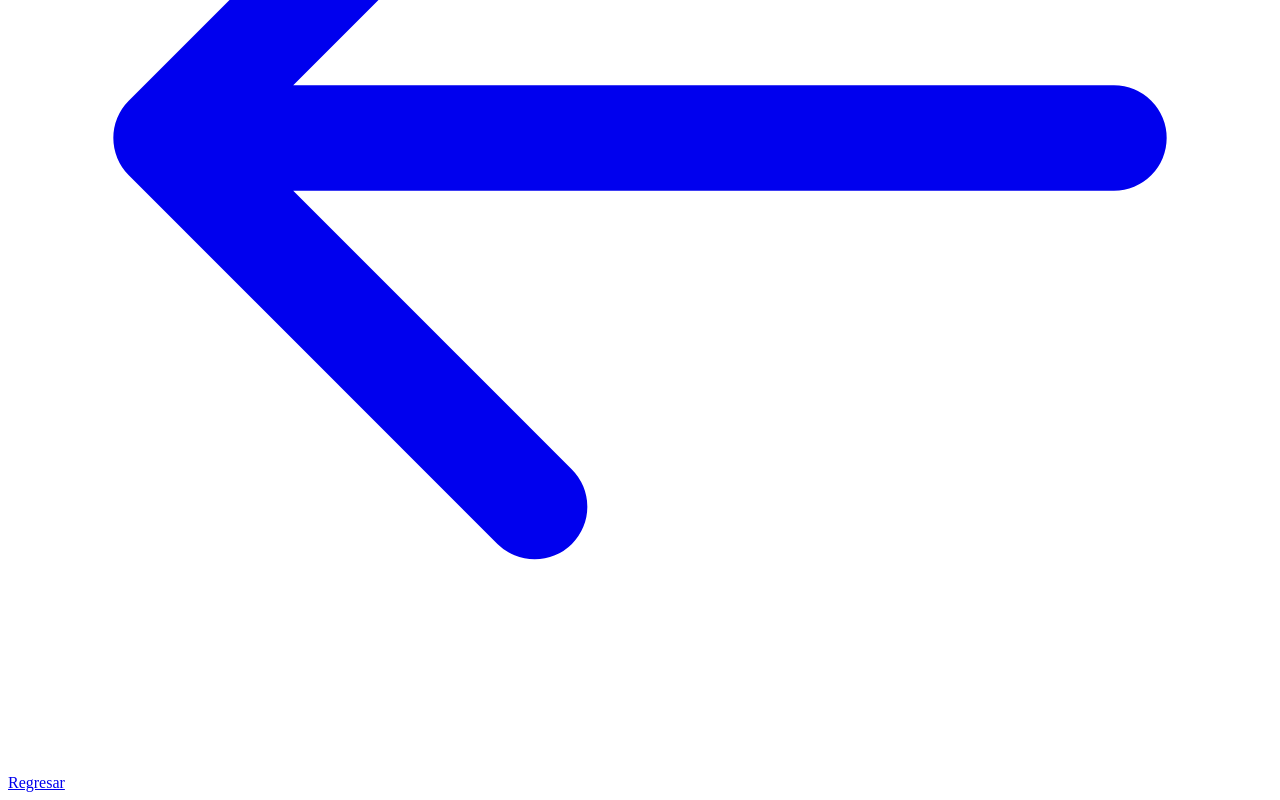
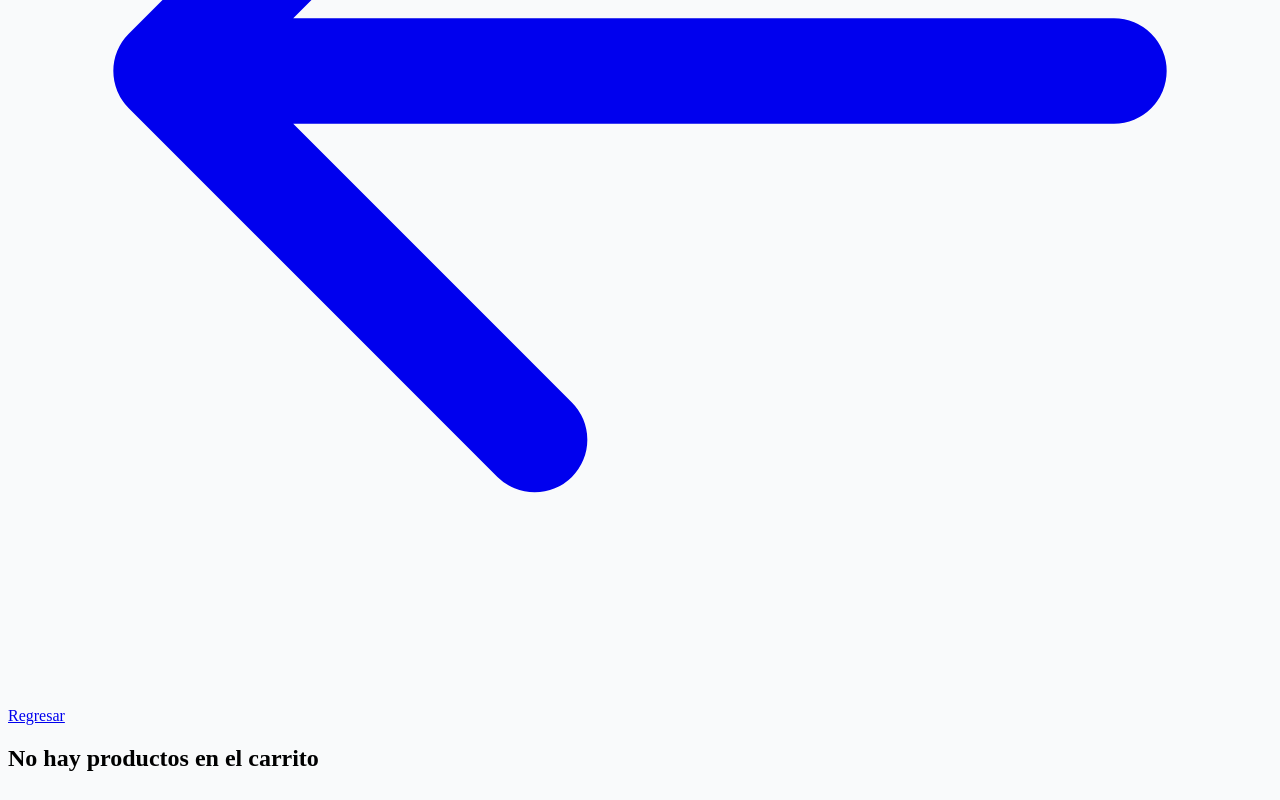
Before and after one commit to DarwinVallejo/shopping-cart, a Next.js app: page /cart in a window 1280 px wide. Shown: the part 1932-2732 px from the top of the page. Built offline with nearby package versions, Linux system fonts and the light colour scheme.

Commit message:
fix(001): styles, cart structure and readme

```diff
--- a/src/components/product/Products.tsx
+++ b/src/components/product/Products.tsx
@@ -15,6 +15,7 @@ const Products = () => {
 
     return (
         <div className="grid gap-6 grid-cols-1 mx-4 sm:grid-cols-3 lg:grid-cols-5 lg:mx-auto">
+            <h1 className="col-span-full font-semibold text-3xl text-gray-400">Oferta de los productos mas buscados en tu zona</h1>
             {
                  status === QUERY_STATUS.LOADING && (
                      <ProductSkeleton />
--- a/src/pages/_app.tsx
+++ b/src/pages/_app.tsx
@@ -4,6 +4,7 @@ import 'tailwindcss/tailwind.css'
 import Header from '../components/Header'
 import CarContext from '../context/CartContext';
 import useCart from '../hooks/useCart';
+import '../style/base.css'
 
 const MyApp = ({ Component, pageProps }) => {
   const queryClient = new QueryClient();
@@ -12,8 +13,8 @@ const MyApp = ({ Component, pageProps }) => {
     <CarContext.Provider value={useCar}>
       <QueryClientProvider client={queryClient}>
         <Header />
-        <div className="mx-auto pt-5 bg-gray-50">
-          <div className="container mx-auto py-12 px-2 sm:px-2 lg:px-12">
+        <div className="mx-auto py-2">
+          <div className="container mx-auto px-2  pt-5 sm:px-2 lg:px-12">
             <Component {...pageProps} />
           </div>
         </div>
--- a/src/pages/cart.tsx
+++ b/src/pages/cart.tsx
@@ -47,7 +47,18 @@ const cart = () => {
         initializeStates();
     }, [cartState])
 
-    return cartState?.length > 0 ? (
+    return <>
+        <div>
+            <Link href="/">
+                <a className="flex text-green-500">
+                    <ArrowLeftIcon className="h-6 w-6" />
+                    <span className="pl-2 text-sm">Regresar</span>
+                </a>
+            </Link>
+        </div>
+        {
+
+            cartState?.length > 0 ? (
                 <div className="flex flex-wrap flex-col md:flex-row">
                     <div className="px-10 w-full lg:w-3/4">
                         <div className="flex justify-between border-b pb-3">
@@ -75,11 +86,11 @@ const cart = () => {
                         </div>
                         {
                             cartState?.map(({ product, quantity }) => (
-                        <div className="grid grid-cols-1 py-4 border-b md:grid-cols-5 gap-5" key={product.id}>
+                                <div className="grid grid-cols-3 py-4 border-b md:grid-cols-5 gap-5" key={product.id}>
                                     <div className="col-span-full md:col-span-2">
                                         <div className="flex flex-col items-center md:flex-row md:items-start">
-                                    <div className="w-auto md:w-2/5">
-                                        <img className="h-56 md:h-auto" src={product.cover} alt="" />
+                                            <div className="md:w-2/5">
+                                                <img className="hidden h-auto md:block" src={product.cover} alt="" />
                                             </div>
                                             <div className="w-full md:w-3/5 pl-2">
                                                 <h3 className="font-semibold text-sm truncate">{product.name}</h3>
@@ -136,14 +147,6 @@ const cart = () => {
                             </div>
                         </div>
                     </div>
-            <div>
-                <Link href="/">
-                    <a className="flex text-green-500">
-                        <ArrowLeftIcon className="h-6 w-6" />
-                        <span className="pl-2 text-sm">Regresar</span>
-                    </a>
-                </Link>
-            </div>
                 </div>
             ) : (
                 <div className="flex flex-col md:flex-col">
@@ -154,13 +157,11 @@ const cart = () => {
                             </h2>
                         </div>
                     </div>
-            <div className="flex">
-                <Link href="/">
-                    <a className="text-green-500 flex"><ArrowLeftIcon className="h-6 w-6" />Regresar</a>
-                </Link>
-            </div>
+
                 </div>
             )
         }
+    </>
+}
 
 export default cart
--- /dev/null
+++ b/src/style/base.css
@@ -0,0 +1,4 @@
+body {
+    --tw-bg-opacity: 1;
+    background-color: rgba(249, 250, 251, var(--tw-bg-opacity));
+}
```
Also changed, not shown: 1 other file (tests, documents, lock files or other folders). Lines whose indentation alone changed are shown as unchanged.
